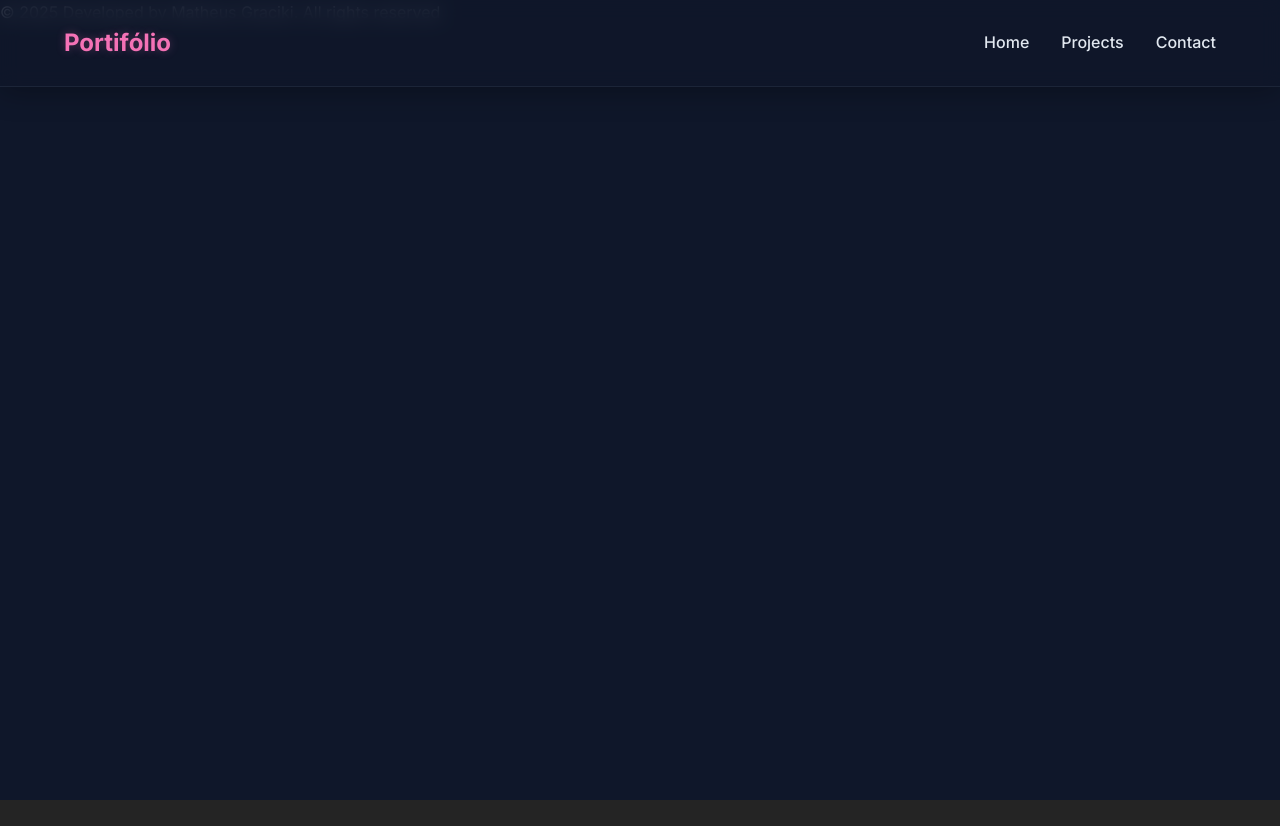
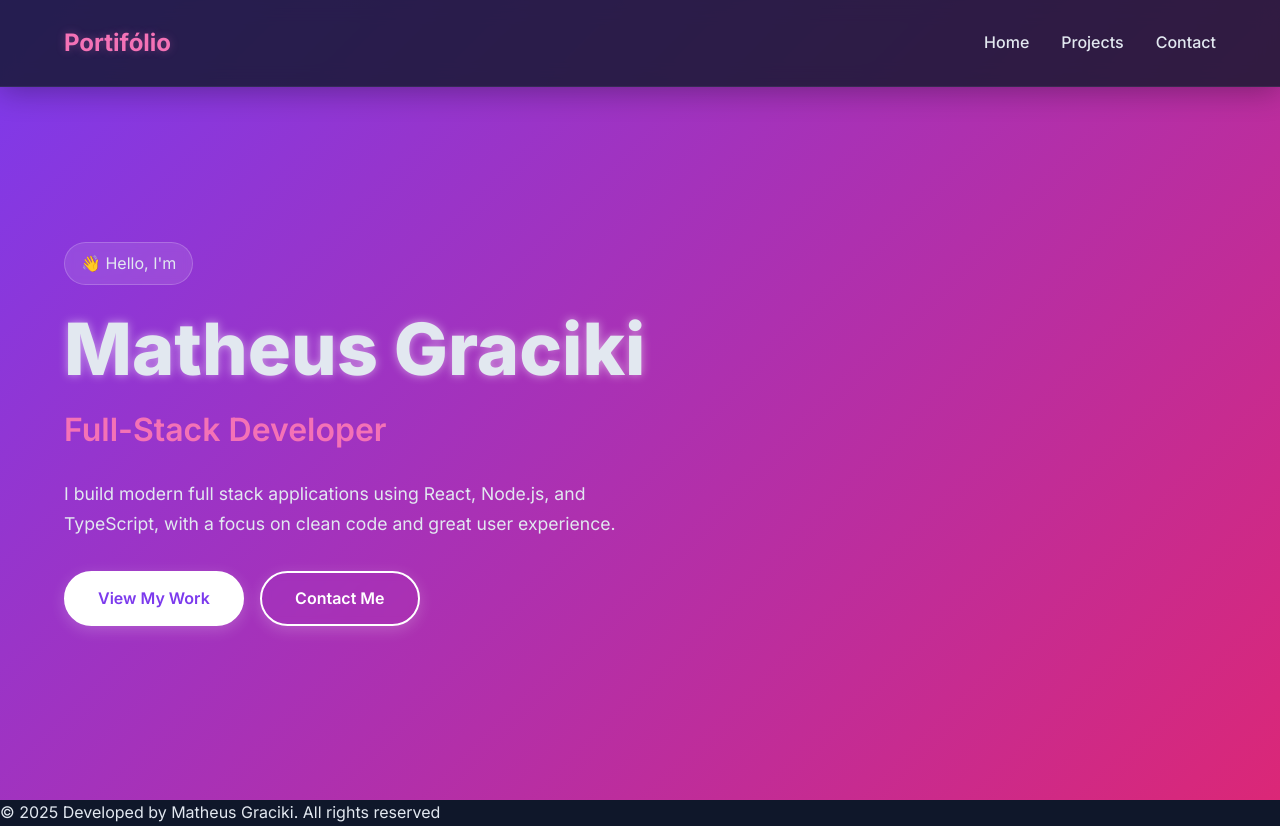
Before and after one commit to MatheusGraciki/React-Portifolio, a React (Vite) app in the folder Portifolio/: page / in a window 1280 px wide. Before the commit the page ends 800 px from the top, so only its background shows below. Built offline with nearby package versions, Linux system fonts and the light colour scheme.

Commit message:
Add:hero title, subtitle, description and buttons. Also add styles to hero page

```diff
--- a/Portifolio/src/App.css
+++ b/Portifolio/src/App.css
@@ -95,3 +95,211 @@
 .nav-links a:hover::after {
     width: 100%;
 }
+
+/* Hero Section */
+
+.hero {
+    min-height: 100vh;
+    background: linear-gradient(
+      135deg,
+      var(--gradient-start) 0%,
+      var(--gradient-end) 100%
+    );
+
+    display: flex;
+    align-items: center;
+    padding: 0 5%;
+    position: relative;
+    overflow: hidden;
+}
+
+.hero-container {
+    display: flex;
+    justify-content: space-between;
+    align-items: center;
+    gap: 4rem;
+    max-width: 1400px;
+    margin: 0 auto;
+    width: 100%;
+    padding-top: 100px;
+}
+
+.hero-content {
+    flex: 1;
+    text-align: left;
+    max-width: 600px;
+    position: relative;
+    z-index: 2;
+}
+
+.hero-badge {
+    display: inline-block;
+    padding: 0.5rem 1rem;
+    background: rgba(255, 255, 255, 0.1);
+    border-radius: 50px;
+    margin-bottom: 1.5rem;
+    backdrop-filter: blur(5px);
+    border: 1px solid rgba(255, 255, 255, 0.2);
+}
+
+.glitch {
+    font-size: 4.5rem;
+    font-weight: 800;
+    text-shadow: 0 0 10px rgba(255, 255, 255, 0.5);
+    position: relative;
+    margin-bottom: 1rem;
+    line-height: 1.1;
+}
+
+.hero-subtitle {
+    font-size: 2rem;
+    color: var(--accent-color);
+    margin-bottom: 1.5rem;
+    font-weight: 600;
+}
+
+.hero-description {
+    font-size: 1.1rem;
+    margin-bottom: 2rem;
+    line-height: 1.7;
+}
+
+.cta-buttons {
+    display: flex;
+    gap: 1rem;
+    margin-bottom: 2rem;
+}
+
+.cta-primary,
+.cta-secondary {
+    padding: 0.8rem 2rem;
+    border-radius: 50px;
+    font-weight: 600;
+    font-size: 1rem;
+    text-decoration: none;
+    transition: all 0.3s ease;
+    position: relative;
+    overflow: hidden;
+    display: inline-flex;
+    align-items: center;
+    justify-content: center;
+    min-width: 160px;
+}
+
+.cta-primary {
+    background: white;
+    color: var(--primary-color);
+    box-shadow: 0 4px 15px rgba(255, 255, 255, 0.2);
+    border: 2px solid white;
+}
+
+.cta-secondary {
+    background: transparent;
+    color: white;
+    box-shadow: 0 4px 15px rgba(255, 255, 255, 0.2);
+    border: 2px solid white;
+    backdrop-filter: blur(5px);
+}
+
+.cta-secondary:hover {
+    background: rgba(255, 255, 255, 0.1);
+    border-color: rgba(255, 255, 255, 0.3);
+    transform: translateY(-2px);
+}
+
+.cta-secondary:active {
+    transform: translateY(0);
+}
+
+.cta-secondary::before {
+    content: "";
+    position: absolute;
+    top: 0;
+    left: -100%;
+    width: 100%;
+    height: 100%;
+    background: linear-gradient(
+      90deg,
+      transparent,
+      rgba(255, 255, 255, 0.2),
+      transparent
+    );
+    transition: 0.5s;
+}
+
+.cta-secondary:hover::before {
+    left: 100%;
+}
+
+.social-links {
+    display: flex;
+    gap: 1.5rem;
+}
+
+.social-links a {
+    color: white;
+    font-size: 1.5rem;
+    transition: all 0.3s ease;
+}
+
+.social-links a:hover {
+    color: var(--accent-color);
+}
+
+.floating-card {
+position: absolute;
+    bottom: 2rem;
+    right: -2rem;
+    background: rgba(255, 255, 255, 0.1);
+    backdrop-filter: blur(10px);
+    padding: 1rem 1.5rem;
+    border-radius: 15px;
+    border: 1px solid rgba(255, 255, 255, 0.2);
+    box-shadow: 0 10px 20px rgba(0, 0, 0, 0.2);
+    }
+
+.card-content {
+    display: flex;
+    align-items: center;
+    gap: 1rem;
+}
+
+.card-text {
+    color: white;
+    font-size: 0.9rem;
+    font-weight: 500;
+}
+
+.card-icon {
+font-size: 1.5rem;
+}
+
+.hero-image-container {
+    flex: 1;
+    position: relative;
+    max-width: 600px;
+}
+
+.code-display {
+    width: 100%;
+}
+
+/* Hero Media Queries */
+
+@media (max-width: 1024px) {
+    .hero-container {
+        flex-direction: column;
+        text-align: center;
+        gap: 3rem;
+        padding-top: 120px;
+    }
+
+    .hero-content {
+        text-align: center;
+        max-width: 100%;
+    }
+
+    .cta-buttons {
+        justify-content: center;
+    }
+}
--- a/Portifolio/src/App.jsx
+++ b/Portifolio/src/App.jsx
@@ -13,8 +13,8 @@
   }, []);
 
   return (
-    <div className={`app ${isLoaded ? 'loaded' : ''}`}>
-      <Navbar />
+<div className={`app ${isLoaded ? 'loaded' : ''}`}>
+    <Navbar />
 
       <Hero />
       <Projects />
--- a/Portifolio/src/components/Hero.jsx
+++ b/Portifolio/src/components/Hero.jsx
@@ -1,5 +1,76 @@
+import { motion, stagger } from 'framer-motion';
+
+const fadeInUp ={
+    initial: { opacity: 0, y: 20 },
+    animate: { opacity: 1, y: 0 },
+    transition: { duration: 0.6 },
+};
+
+const staggerContainer = {
+    animate: {
+        transition: {
+            staggerChildren: 0.1,
+        },
+    },
+}
+
 export const Hero = () => {
-    return <>
+    return (
+        <motion.section
+        id='home'
+        className='hero'
+        initial={{ opacity: 0 }}
+        animate={{ opacity: 1 }}
+        transition={{ duration: 0.8, delay: 0.2 }}
+        >
 
-    </>;
+            <div className="hero-container">
+                <motion.div className='hero-content' variants={ staggerContainer } initial='initial' animate='animate'>
+                    <motion.div className='hero-badge'>
+                        <span> 👋 Hello, I'm</span>
+                    </motion.div>
+                    <motion.h1 className='glitch' variants={fadeInUp} whileHover={{scale: 1.02}}>
+                        Matheus Graciki
+                    </motion.h1>
+                    <motion.h2
+                        className='hero-subtitle'
+                        variants={fadeInUp}
+                    >
+                        {" "}
+                        Full-Stack Developer
+                    </motion.h2>
+                    <motion.p
+                        className='hero-description'
+                        variants={fadeInUp}
+                    >
+                        I build modern full stack applications using React, Node.js, and TypeScript,
+                        with a focus on clean code and great user experience.
+                    </motion.p>
+
+                    <motion.div
+                        className='cta-buttons'
+                        variants={staggerContainer}
+                    >
+                        <motion.a
+                            href="#projects"
+                            className='cta-primary'
+                            whileHover={{ scale: 1.05 }}
+                            whileTap={{ scale: 0.95 }}
+                        >
+                            {" "}
+                            View My Work
+                        </motion.a>
+                        <motion.a
+                            href="#projects"
+                            className='cta-secondary'
+                            whileHover={{ scale: 1.05 }}
+                            whileTap={{ scale: 0.95 }}
+                        >
+                            Contact Me
+                        </motion.a>
+                    </motion.div>
+                </motion.div>
+            </div>
+        </motion.section>
+    )
 };
```
Also changed, not shown: Portifolio/src/index.css (indentation only), 1 other file (tests, documents, lock files or other folders). Lines whose indentation alone changed are shown as unchanged.
